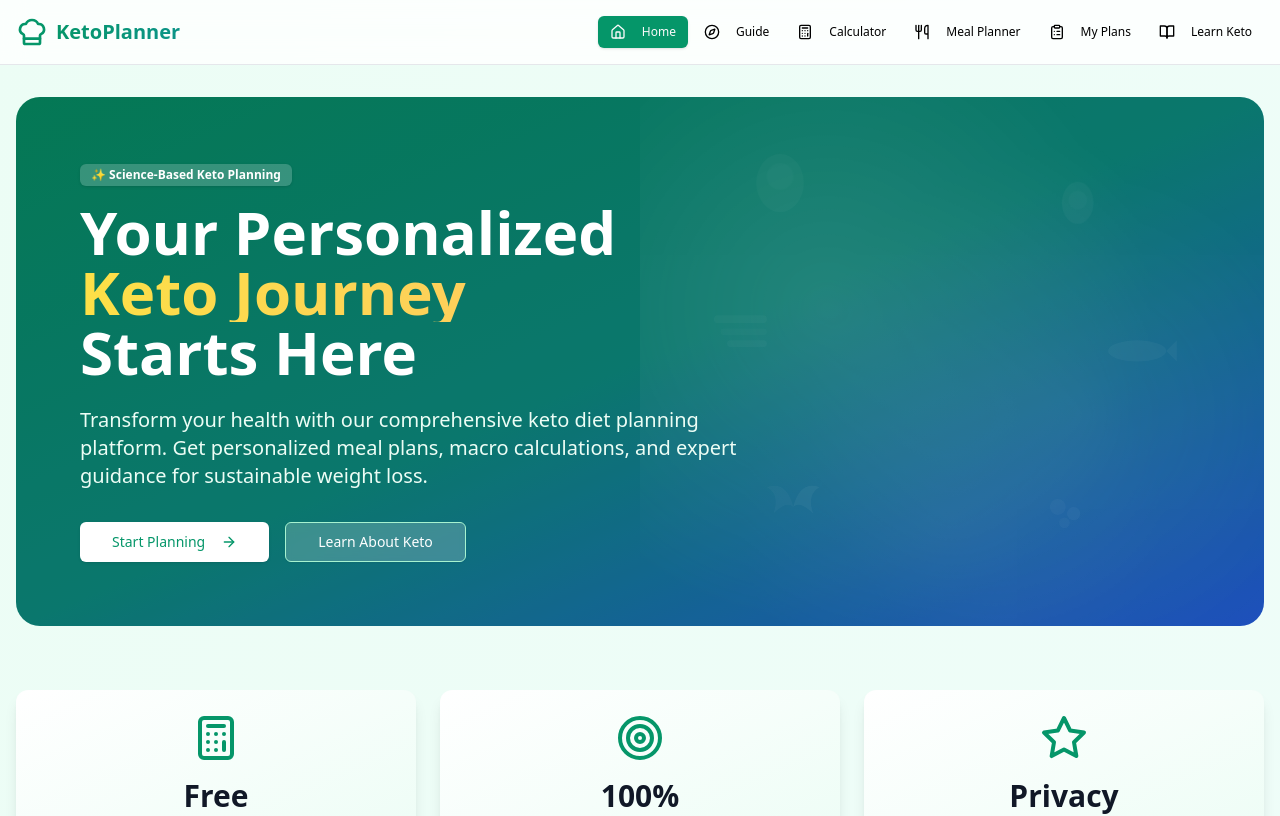
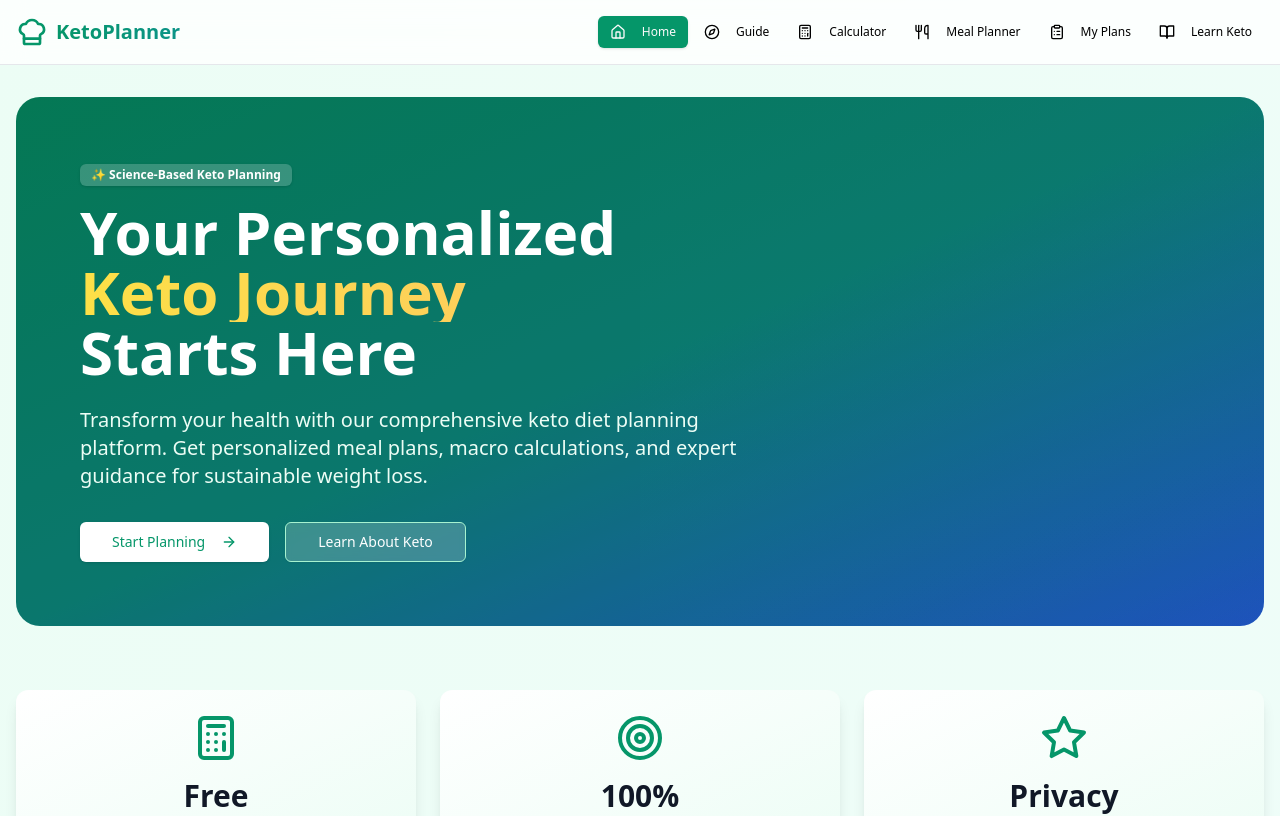
Before and after one commit to alaber1969/keto-planner, a React (Vite) app: page / in a window 1280 px wide. Shown: the top 816 px of the page. Built offline with nearby package versions, Linux system fonts and the light colour scheme.

Commit message:
Add hero image placeholder with instructions

```diff
--- a/src/pages/Home.tsx
+++ b/src/pages/Home.tsx
@@ -91,46 +91,26 @@ export default function Home() {
             </Button>
           </div>
         </div>
-        <div className="absolute right-0 top-0 h-full w-1/2 overflow-hidden">
-          {/* Decorative gradient */}
-          <div className="absolute inset-0 opacity-20" style={{
-            background: 'radial-gradient(circle at 30% 40%, rgba(255,255,255,0.5) 0%, transparent 60%), radial-gradient(circle at 70% 60%, rgba(255,255,255,0.3) 0%, transparent 50%), radial-gradient(circle at 50% 80%, rgba(255,255,255,0.2) 0%, transparent 40%)',
-          }} />
-          {/* Decorative floating keto food icons */}
-          <svg className="absolute inset-0 w-full h-full opacity-15" viewBox="0 0 400 400" fill="none" xmlns="http://www.w3.org/2000/svg">
-            {/* Avocado - top left */}
-            <g transform="translate(50, 40)" className="animate-pulse" style={{ animationDuration: '4s' }}>
-              <ellipse cx="20" cy="25" rx="18" ry="22" fill="currentColor" opacity="0.4"/>
-              <circle cx="20" cy="20" r="10" fill="currentColor" opacity="0.3"/>
-            </g>
-            {/* Egg - top right */}
-            <g transform="translate(280, 60)" className="animate-pulse" style={{ animationDuration: '5s' }}>
-              <ellipse cx="15" cy="20" rx="12" ry="16" fill="currentColor" opacity="0.3"/>
-              <circle cx="15" cy="18" r="7" fill="currentColor" opacity="0.2"/>
-            </g>
-            {/* Fish - middle */}
-            <g transform="translate(320, 180)">
-              <ellipse cx="20" cy="12" rx="22" ry="8" fill="currentColor" opacity="0.25"/>
-              <polygon points="42,12 50,4 50,20" fill="currentColor" opacity="0.25"/>
-            </g>
-            {/* Leaf/vegetable - bottom */}
-            <g transform="translate(60, 280)">
-              <path d="M20 30 Q25 10 40 15 Q30 20 35 35 Q25 25 20 30Z" fill="currentColor" opacity="0.3"/>
-              <path d="M20 30 Q15 10 0 15 Q10 20 5 35 Q15 25 20 30Z" fill="currentColor" opacity="0.2"/>
-            </g>
-            {/* Nuts - bottom right */}
-            <g transform="translate(270, 300)">
-              <circle cx="10" cy="10" r="6" fill="currentColor" opacity="0.2"/>
-              <circle cx="22" cy="15" r="5" fill="currentColor" opacity="0.25"/>
-              <circle cx="15" cy="22" r="4" fill="currentColor" opacity="0.2"/>
-            </g>
-            {/* Protein/bacon - middle left */}
-            <g transform="translate(20, 160)">
-              <rect x="0" y="5" width="40" height="6" rx="3" fill="currentColor" opacity="0.2"/>
-              <rect x="5" y="15" width="35" height="5" rx="2.5" fill="currentColor" opacity="0.15"/>
-              <rect x="10" y="24" width="30" height="5" rx="2.5" fill="currentColor" opacity="0.2"/>
-            </g>
-          </svg>
+        <div className="absolute right-0 top-0 h-full w-1/2 opacity-30">
+          {/*
+            🖼️ HERO IMAGE — Replace this with your own image
+            ================================================
+            1. Save your image to: public/images/hero.jpg
+            2. Uncomment the <img> tag below
+            3. Delete the placeholder div
+            4. Commit + push
+
+            Recommended: 1200x800px, transparent PNG or dark-themed keto food photo
+            Free images: unsplash.com search "keto food" or "healthy ingredients"
+          */}
+          <div className="h-full w-full bg-gradient-to-br from-emerald-500/10 to-teal-500/10" />
+          {/*
+          <img
+            src="/images/hero.jpg"
+            alt="Keto foods"
+            className="h-full w-full object-cover rounded-l-3xl"
+          />
+          */}
         </div>
       </section>
 
```
